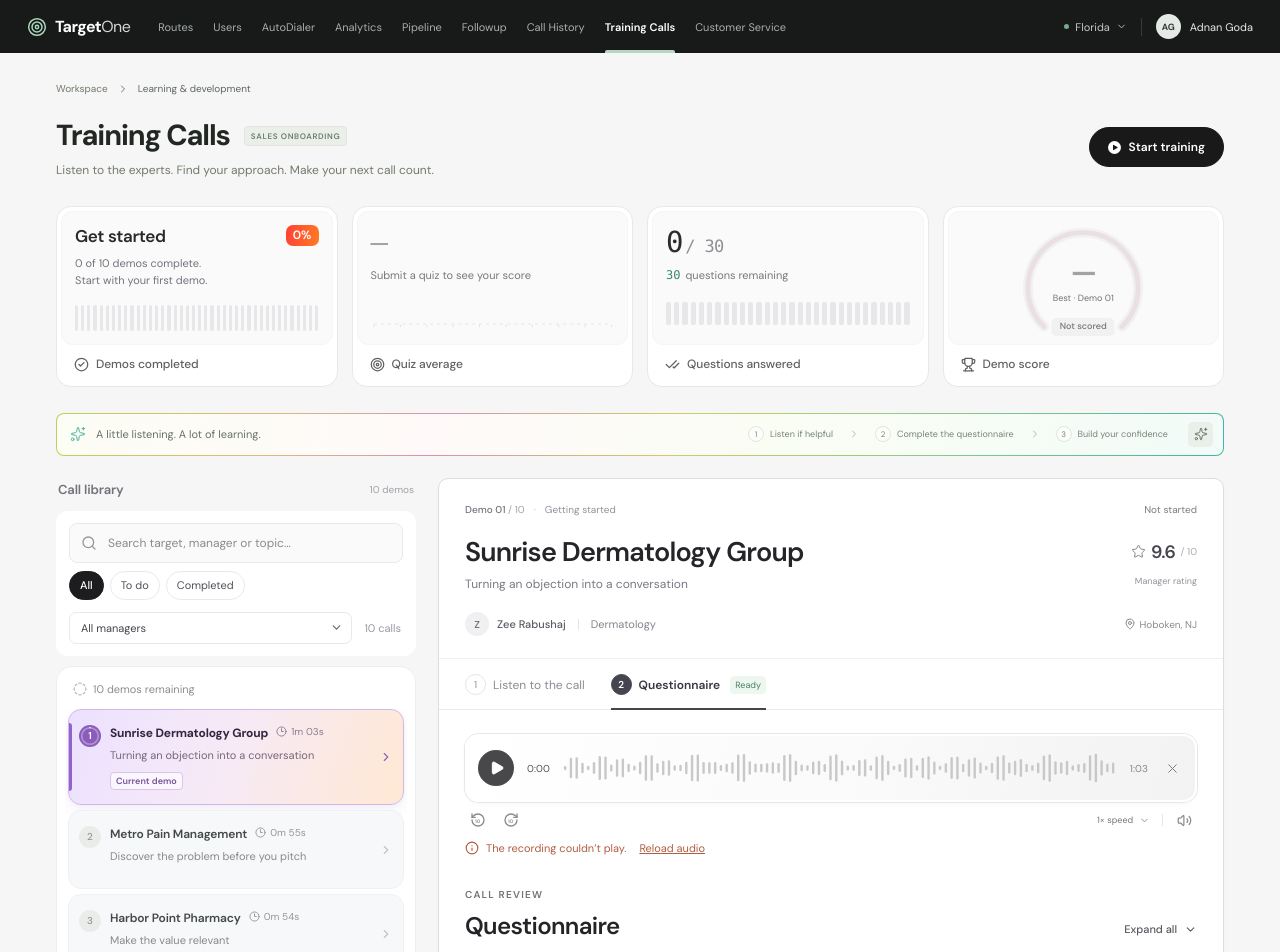
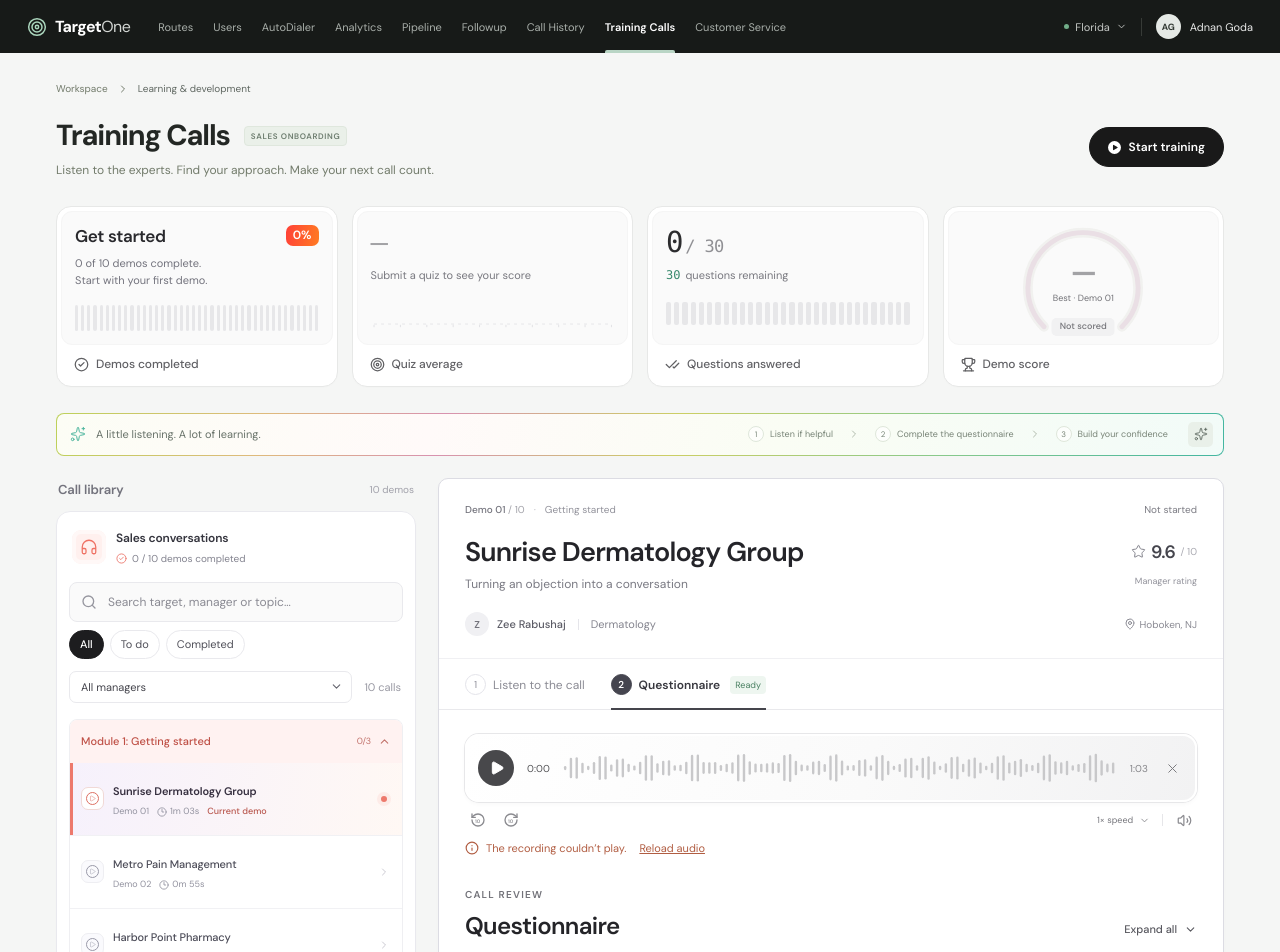
Before and after one commit to adnangodance/calls, a React (Vite) app: page / in a window 1280 px wide. Shown: the top 952 px of the page. Built offline with nearby package versions, Linux system fonts and the light colour scheme.

Commit message:
Reshape call library into a compact course outline

```diff
--- a/src/App.tsx
+++ b/src/App.tsx
@@ -1,5 +1,5 @@
 import { useEffect, useId, useRef, useState } from 'react';
-import { ArrowRight, Check, CheckCheck, ChevronDown, ChevronLeft, ChevronRight, CircleCheck, CircleDashed, Clock3, Headphones, Info, MapPin, Pause, Play, RotateCcw, RotateCw, Search, Sparkles, Star, Target, Trophy, Volume2, VolumeX, X } from 'lucide-react';
+import { ArrowRight, Check, CheckCheck, ChevronDown, ChevronLeft, ChevronRight, CircleCheck, Clock3, Headphones, Info, MapPin, Pause, Play, RotateCcw, RotateCw, Search, Sparkles, Star, Target, Trophy, Volume2, VolumeX, X } from 'lucide-react';
 import callData from './calls.json';
 import { gradeQuiz, listenedSeconds, mergePlayedRanges, sanitizeProgress } from './progress.mjs';
 
@@ -11,6 +11,7 @@ const calls = callData as Call[];
 const EMPTY: Progress = { coverage: [], position: 0, answers: [], reflection: '', confidence: 0, completed: false };
 const STORAGE_KEY = 'targetone-training-v1';
 const managers = [...new Set(calls.map(c => c.manager))];
+const modules = [...new Set(calls.map(call => call.level))];
 const formatTime = (seconds: number) => `${Math.floor(seconds / 60)}:${String(Math.floor(seconds % 60)).padStart(2, '0')}`;
 const formatDuration = (seconds: number) => `${Math.floor(seconds / 60)}m ${String(Math.floor(seconds % 60)).padStart(2, '0')}s`;
 const managerClass = (manager: string) => manager.startsWith('Zee') ? 'zee' : manager.startsWith('Edrin') ? 'edrin' : 'will';
@@ -89,6 +90,7 @@ export default function App() {
   const [initial] = useState(readSaved);
   const [progress, setProgress] = useState<Record<string, Progress>>(initial.progress);
   const [activeId, setActiveId] = useState(calls.some(c => c.id === initial.activeId) ? initial.activeId! : calls[0].id);
+  const [expandedModule, setExpandedModule] = useState<string | null>(() => calls.find(call => call.id === activeId)!.level);
   const [query, setQuery] = useState('');
   const [filter, setFilter] = useState<Filter>('all');
   const [manager, setManager] = useState('all');
@@ -109,7 +111,7 @@ export default function App() {
   });
   const audio = useRef<HTMLAudioElement>(null);
   const detail = useRef<HTMLElement>(null);
-  const demoList = useRef<HTMLOListElement>(null);
+  const demoList = useRef<HTMLDivElement>(null);
   const activeDemo = useRef<HTMLLIElement>(null);
   const guide = useRef<HTMLDialogElement>(null);
   const quizHeading = useRef<HTMLHeadingElement>(null);
@@ -135,19 +137,21 @@ export default function App() {
   useEffect(() => {
     const list = demoList.current;
     const item = activeDemo.current;
-    if (!list || !item) return;
+    if (!list || !item || item.closest('[hidden]')) return;
     const listBounds = list.getBoundingClientRect();
     const itemBounds = item.getBoundingClientRect();
     // Reveal the selected row inside the library without moving the page.
     if (itemBounds.top < listBounds.top) list.scrollTop += itemBounds.top - listBounds.top - 6;
     else if (itemBounds.bottom > listBounds.bottom) list.scrollTop += itemBounds.bottom - listBounds.bottom + 6;
-  }, [activeId, filter, manager, query]);
+  }, [activeId, expandedModule, filter, manager, query]);
 
   function update(id: string, patch: Partial<Progress>) {
     setProgress(previous => ({ ...previous, [id]: { ...EMPTY, ...previous[id], ...patch } }));
   }
 
   function selectCall(id: string) {
+    const call = calls.find(item => item.id === id)!;
+    setExpandedModule(call.level);
     setTab('quiz');
     requestAnimationFrame(() => {
       document.getElementById('call-title')?.focus({ preventScroll: true });
@@ -160,7 +164,6 @@ export default function App() {
     setAudioError(false);
     setTime(0);
     const saved = progress[id];
-    const call = calls.find(item => item.id === id)!;
     const firstUnanswered = call.questions.findIndex((_, i) => !(saved?.answers[i] >= 0));
     setExpandedTasks(saved?.submitted ? [] : [firstUnanswered < 0 ? call.questions.length : firstUnanswered]);
     setActiveId(id);
@@ -255,6 +258,7 @@ export default function App() {
     const matchesQuery = `${call.title} ${call.manager} ${call.specialty} ${call.topic}`.toLowerCase().includes(query.trim().toLowerCase());
     return matchesQuery && (manager === 'all' || call.manager === manager) && (filter === 'all' || (filter === 'todo' && !p.completed) || (filter === 'completed' && p.completed));
   });
+  const isFiltering = Boolean(query.trim()) || manager !== 'all' || filter !== 'all';
 
   return <>
     <header className="app-header">
@@ -318,6 +322,11 @@ export default function App() {
       <div className="learning-layout">
         <aside className="library" aria-label="Training call library">
           <div className="library-section-heading"><h2>Call library</h2><span>{calls.length} demos</span></div>
+          <div className="library-course">
+          <div className="library-course-heading">
+            <span className="library-course-icon" aria-hidden="true"><Headphones size={18} strokeWidth={1.7} /></span>
+            <div><h3>Sales conversations</h3><p role="status"><CircleCheck size={11} aria-hidden="true" />{completed} / {calls.length} demos completed</p></div>
+          </div>
           <div className="library-tools">
             <label className="search-box">
               <Search size={16} />
@@ -334,30 +343,45 @@ export default function App() {
           </div>
 
           <div className="call-list-panel">
-          <p className="library-queue-heading" role="status">{completed === calls.length ? <CircleCheck size={14} /> : <CircleDashed size={14} />}<span>{completed === calls.length ? 'All demos completed' : `${calls.length - completed} ${calls.length - completed === 1 ? 'demo' : 'demos'} remaining`}</span></p>
-          <ol className="call-list" aria-label="Calls" ref={demoList}>
-            {visibleCalls.length ? visibleCalls.map(call => {
+          <div className="call-list" ref={demoList}>
+            {visibleCalls.length ? modules.map((level, moduleIndex) => {
+              const moduleCalls = visibleCalls.filter(call => call.level === level);
+              if (!moduleCalls.length) return null;
+              const allModuleCalls = calls.filter(call => call.level === level);
+              const moduleCompleted = allModuleCalls.filter(call => progress[call.id]?.completed).length;
+              const expanded = isFiltering || expandedModule === level;
+              const moduleId = `call-module-${moduleIndex}`;
+              const heading = <><span className="module-title"><span>Module {moduleIndex + 1}:</span> {level}</span><span className="module-count" aria-label={isFiltering ? `${moduleCalls.length} matching demos` : `${moduleCompleted} of ${allModuleCalls.length} demos completed`}>{isFiltering ? `${moduleCalls.length} ${moduleCalls.length === 1 ? 'demo' : 'demos'}` : `${moduleCompleted}/${allModuleCalls.length}`}</span></>;
+              return <section className={`call-module ${expanded ? 'is-expanded' : ''} ${active.level === level ? 'is-current' : ''}`} key={level}>
+                <h3 className="module-heading" id={`${moduleId}-heading`}>
+                  {isFiltering ? <span className="module-label">{heading}</span> : <button className="module-toggle" aria-expanded={expanded} aria-controls={moduleId} onClick={() => setExpandedModule(expanded ? null : level)}>{heading}<ChevronDown size={13} aria-hidden="true" /></button>}
+                </h3>
+                <ol className="module-calls" id={moduleId} aria-labelledby={`${moduleId}-heading`} hidden={!expanded}>
+                  {moduleCalls.map(call => {
                     const p = progress[call.id] || EMPTY;
                     const selected = call.id === activeId;
                     const responses = call.questions.filter((_, i) => p.answers[i] >= 0).length + Number(Boolean(p.reflection.trim()));
                     const responseTotal = call.questions.length + 1;
-              const state = p.completed ? 'Completed' : p.submitted ? 'Review answers' : responses === responseTotal ? 'Ready to submit' : responses > 0 ? `${responses} of ${responseTotal} answered` : '';
+                    const state = p.completed ? '' : p.submitted ? 'Review answers' : responses === responseTotal ? 'Ready to submit' : responses > 0 ? `${responses} of ${responseTotal} answered` : '';
                     return <li className={`call-item ${selected ? 'active' : ''} ${p.completed ? 'is-complete' : ''}`} key={call.id} ref={selected ? activeDemo : null}>
                       <button className="call-select" aria-current={selected ? 'true' : undefined} onClick={() => selectCall(call.id)}>
-                  <span className={`call-step ${selected || responses > 0 ? 'has-progress' : ''} ${p.completed ? 'is-complete' : ''}`} aria-hidden="true">
-                    <svg viewBox="0 0 24 24"><circle className="call-step-track" cx="12" cy="12" r="9" /><circle className="call-step-fill" cx="12" cy="12" r="9" pathLength="100" strokeDasharray={`${p.completed ? 100 : responses / responseTotal * 100} 100`} /></svg>
-                    <span className="call-number">{calls.indexOf(call) + 1}</span>{p.completed && <Check size={11} strokeWidth={2.2} />}
+                        <span className="call-lesson-icon" aria-hidden="true"><Play size={10} strokeWidth={1.6} /></span>
+                        <span className="call-row-copy">
+                          <span className="call-item-title"><strong>{call.title}</strong></span>
+                          <span className="call-row-meta"><span>Demo <span className="call-number">{String(calls.indexOf(call) + 1).padStart(2, '0')}</span></span><span className="call-duration"><Clock3 size={10} aria-hidden="true" />{formatDuration(call.duration)}</span>{selected && <span className="call-current-label">Current demo</span>}</span>
+                          {state && <span className={`call-row-state ${p.submitted ? 'needs-review' : ''}`}>{state}</span>}
                         </span>
-                  <span className="call-row-copy">
-                    <span className="call-item-title"><strong>{call.title}</strong><span className="call-duration"><Clock3 size={11} />{formatDuration(call.duration)}</span></span>
-                    <span className="call-description">{call.topic}</span>
-                    {(selected || state) && <span className="call-row-status">{selected && <span className="call-current-label">Current demo</span>}{state && <span className={`call-row-state ${p.completed ? 'complete' : p.submitted ? 'needs-review' : ''}`}>{state}</span>}</span>}
+                        <span className={`call-row-indicator ${p.completed ? 'is-complete' : selected ? 'is-current' : ''}`}>
+                          {p.completed ? <CircleCheck size={14} aria-label="Completed" /> : selected ? <span className="current-demo-dot" aria-hidden="true" /> : <ChevronRight size={12} aria-hidden="true" />}
                         </span>
-                  <ChevronRight size={14} className="call-row-chevron" aria-hidden="true" />
                       </button>
                     </li>;
-            }) : <li className="empty-state"><Search size={25} /><strong>No calls found</strong><p>{query || manager !== 'all' ? 'Try a different search or filter.' : filter === 'completed' ? 'Your completed demos will appear here.' : 'All demos are complete. Revisit any call to practice.'}</p><button className="text-button" onClick={() => { setQuery(''); setFilter('all'); setManager('all'); }}>Show all calls<ArrowRight size={13} /></button></li>}
+                  })}
                 </ol>
+              </section>;
+            }) : <div className="empty-state"><Search size={25} /><strong>No calls found</strong><p>{query || manager !== 'all' ? 'Try a different search or filter.' : filter === 'completed' ? 'Your completed demos will appear here.' : 'All demos are complete. Revisit any call to practice.'}</p><button className="text-button" onClick={() => { setQuery(''); setFilter('all'); setManager('all'); }}>Show all calls<ArrowRight size={13} /></button></div>}
+          </div>
+          </div>
           </div>
         </aside>
 
--- a/src/styles.css
+++ b/src/styles.css
@@ -447,7 +447,13 @@ h3 { font-size: 13px; font-weight: 550; letter-spacing: -.15px; }
 .library-section-heading h2 { font-size: 13px; font-weight: 550; letter-spacing: -.15px; color: #72727c; }
 .library-section-heading > span { font-size: 10px; color: #a1a1aa; }
 
-.library-tools { padding: 12px 13px; margin-bottom: 10px; background: #fff; border-radius: 12px; }
+.library-course { padding: 15px 12px 12px; border: 1px solid #e9e9ee; border-radius: 14px; background: #fff; box-shadow: 0 2px 5px #29293803; }
+.library-course-heading { display: flex; align-items: center; gap: 10px; padding: 2px 3px 16px; }
+.library-course-icon { display: grid; place-items: center; width: 34px; height: 34px; border-radius: 9px; background: #fff0ee; color: #ef7265; box-shadow: inset 0 0 0 4px #fff8f7; }
+.library-course-heading h3 { color: #35353e; font-size: 12px; font-weight: 600; line-height: 1.5; }
+.library-course-heading p { display: flex; align-items: center; gap: 5px; margin-top: 4px; color: #83838f; font-size: 10px; line-height: 1.5; }
+.library-course-heading p svg { color: #ed7c72; }
+.library-tools { padding: 0 0 14px; margin-bottom: 2px; }
 .search-box { display: flex; align-items: center; gap: 9px; padding: 10px 11px; background: #fafafa; border: 1px solid #e9e9ed; border-radius: 8px; color: #96969f; }
 .search-box:focus-within { border-color: #a4a4ad; background: #fff; }
 .search-box input { width: 100%; min-width: 0; background: none; border: 0; outline: none; font-size: 12px; color: #33333b; }
@@ -463,60 +469,61 @@ h3 { font-size: 13px; font-weight: 550; letter-spacing: -.15px; }
 .select-wrap select { width: 100%; border: 1px solid #e9e9ed; border-radius: 7px; background: #fff; color: #44444c; font-size: 11px; padding: 8px 28px 8px 11px; appearance: none; cursor: pointer; }
 .select-wrap svg { position: absolute; right: 9px; pointer-events: none; color: #65656f; }
 .library-result-count { font-size: 11px; color: #9999a3; padding-right: 2px; font-variant-numeric: tabular-nums; }
-.call-list-panel { min-width: 0; padding: 8px; border: 1px solid #eceeed; border-radius: 16px; background: #fff; }
-.library-queue-heading { display: flex; align-items: center; gap: 6px; padding: 6px 8px 12px; color: #8b8e8c; font-size: 11px; line-height: 1.5; }
-.library-queue-heading > svg { color: #b1b8b1; }
-.call-list { display: grid; gap: 5px; max-height: 760px; overflow-y: auto; list-style: none; margin: 0; padding: 0 3px 8px; scrollbar-width: thin; scrollbar-color: #dcdce2 transparent; }
-.call-item { position: relative; min-width: 0; border: 1px solid #eef0f3; border-radius: 13px; background: #f7f8fa; transition: background .15s, border-color .15s, box-shadow .15s; }
-.call-item:hover { background: #fff; border-color: #dce0e7; box-shadow: 0 2px 8px #24243006; }
-.call-item.active { border-color: #ceb8e7; background: linear-gradient(110deg, #ece1ff 0%, #f7eaf6 48%, #ffe8d3 100%); box-shadow: 0 2px 4px #70439d0a, 0 5px 14px #70439d12; }
-.call-item.active::before { content: ''; position: absolute; left: 0; top: 13px; bottom: 13px; width: 3px; border-radius: 0 3px 3px 0; background: #9462ce; pointer-events: none; }
-.call-select { display: grid; grid-template-columns: 22px minmax(0, 1fr) 14px; align-items: start; gap: 9px; text-align: left; width: 100%; min-height: 77px; padding: 14px 10px; border-radius: 12px; }
+.call-list-panel { min-width: 0; }
+.call-list { max-height: 760px; overflow-y: auto; scrollbar-width: thin; scrollbar-color: #dcdce2 transparent; }
+.call-module { overflow: hidden; border: 1px solid #efeff2; border-radius: 8px; background: #fff; }
+.call-module + .call-module { margin-top: 5px; }
+.module-heading { font-size: 11px; font-weight: 450; }
+.module-toggle, .module-label { display: flex; align-items: center; gap: 7px; width: 100%; min-height: 43px; padding: 10px 11px; text-align: left; background: #f7f7f9; color: #777783; line-height: 1.5; }
+.module-toggle:hover { background: #f0f0f4; color: #4e4e5b; }
+.module-toggle:focus-visible { outline-offset: -3px; }
+.module-title { flex: 1; min-width: 0; }
+.module-title > span { white-space: nowrap; }
+.module-count { flex-shrink: 0; font-size: 9px; font-weight: 400; font-variant-numeric: tabular-nums; color: #868691; }
+.module-toggle > svg { color: #9d9da8; transition: transform .15s; }
+.is-expanded > .module-heading .module-toggle > svg { transform: rotate(180deg); }
+.is-current > .module-heading .module-toggle, .is-current > .module-heading .module-label { background: #fff2f1; color: #bf5046; }
+.is-current > .module-heading .module-toggle:hover { background: #ffeae8; }
+.is-current > .module-heading .module-count, .is-current > .module-heading svg { color: #c2736c; }
+.module-calls { list-style: none; margin: 0; padding: 0; }
+.call-item { position: relative; min-width: 0; background: #fff; transition: background .15s; }
+.call-item + .call-item { border-top: 1px solid #f1f1f4; }
+.call-item:hover { background: #faf9fc; }
+.call-item.active { background: linear-gradient(100deg, #f6f1fc 0%, #fff8f4 100%); }
+.call-item.active::before { content: ''; position: absolute; left: 0; top: 0; bottom: 0; width: 3px; background: #ed796c; pointer-events: none; }
+.call-select { display: grid; grid-template-columns: 23px minmax(0, 1fr) 14px; align-items: center; gap: 9px; width: 100%; min-height: 72px; padding: 13px 11px; text-align: left; }
 .call-select:focus-visible { outline-offset: -3px; }
-.call-step { position: relative; display: grid; place-items: center; width: 22px; height: 22px; margin-top: 1px; border-radius: 50%; background: #e9ece9; }
-.call-step > svg { position: absolute; inset: 0; width: 100%; height: 100%; transform: rotate(-90deg); opacity: 0; }
-.call-step circle { fill: none; stroke-width: 1.8; }
-.call-step-track { stroke: #e3e9df; }
-.call-step-fill { stroke: #56a84c; stroke-linecap: round; transition: stroke-dasharray .2s; }
-.call-number { color: #919890; font-size: 10px; font-weight: 450; line-height: 1; font-variant-numeric: tabular-nums; }
-.call-step.has-progress, .call-step.is-complete { background: transparent; }
-.call-step.has-progress > svg, .call-step.is-complete > svg { opacity: 1; }
-.active .call-number { color: #52824a; }
-.active .call-step:not(.is-complete) { background: #8b5cbb; }
-.active .call-step:not(.is-complete) .call-step-track { stroke: #ffffff55; }
-.active .call-step:not(.is-complete) .call-step-fill { stroke: #fff; }
-.active .call-step:not(.is-complete) .call-number { color: #fff; font-weight: 550; }
-.call-step.is-complete .call-number { visibility: hidden; }
-.call-step.is-complete > svg:last-child { width: 11px; height: 11px; inset: auto; color: #4a9642; transform: none; }
+.call-lesson-icon { display: grid; place-items: center; width: 23px; height: 23px; border: 1px solid #eeeef2; border-radius: 7px; background: #fafafd; color: #9999a8; }
+.call-lesson-icon svg { width: 13px; height: 13px; padding: 2px; border: 1px solid currentColor; border-radius: 50%; }
+.active .call-lesson-icon { background: #fff; color: #dd7063; border-color: #f1d9d6; }
 .call-row-copy { display: block; min-width: 0; }
-.call-item-title { display: flex; align-items: baseline; flex-wrap: wrap; gap: 4px 8px; }
-.call-item-title strong { color: #434946; font-size: 12px; font-weight: 550; letter-spacing: -.15px; line-height: 1.5; }
-.active .call-item-title strong { color: #352540; font-weight: 650; }
-.call-duration { display: inline-flex; align-items: center; gap: 4px; color: #929993; font-size: 10px; line-height: 1.5; white-space: nowrap; }
-.call-description { display: block; margin-top: 5px; color: #848b85; font-size: 11px; line-height: 1.55; }
-.active .call-description { color: #756779; }
-.active .call-duration { color: #8a7b91; }
-.call-row-status { display: flex; align-items: center; flex-wrap: wrap; gap: 5px 8px; margin-top: 7px; }
-.call-current-label { padding: 2px 5px; border: 1px solid #d9c5e6; border-radius: 4px; background: #ffffffa8; color: #79509b; font-size: 9px; font-weight: 550; line-height: 1.4; }
-.call-row-state { color: #838e80; font-size: 10px; line-height: 1.5; }
-.call-row-state.complete { color: #4d8645; }
-.call-row-state.needs-review { color: #9a7748; }
-.call-row-chevron { align-self: center; color: #bec6bd; }
-.active .call-row-chevron { color: #9264b5; }
+.call-item-title { display: block; }
+.call-item-title strong { color: #4c4c58; font-size: 11px; font-weight: 450; letter-spacing: -.1px; line-height: 1.55; }
+.active .call-item-title strong { color: #373040; font-weight: 600; }
+.call-row-meta { display: flex; align-items: center; flex-wrap: wrap; gap: 4px 8px; margin-top: 5px; color: #92929f; font-size: 9px; line-height: 1.5; font-variant-numeric: tabular-nums; }
+.call-duration { display: inline-flex; align-items: center; gap: 3px; white-space: nowrap; }
+.call-current-label { color: #b9584f; font-size: 9px; font-weight: 500; }
+.call-row-state { display: block; margin-top: 5px; color: #838391; font-size: 10px; line-height: 1.5; }
+.call-row-state.needs-review { color: #a07135; }
+.call-row-indicator { display: grid; place-items: center; color: #cbcad2; }
+.call-row-indicator.is-complete { color: #ed796c; }
+.call-row-indicator.is-complete svg { fill: #ed796c; stroke: #fff; }
+.current-demo-dot { width: 6px; height: 6px; border-radius: 50%; background: #ed796c; box-shadow: 0 0 0 4px #ed796c18; }
 .empty-state { padding: 38px 18px; text-align: center; color: #9898a0; background: #fff; border-radius: 12px; font-size: 11px; }
 .empty-state strong { display: block; color: #45454c; margin: 14px 0 8px; font-size: 13px; font-weight: 550; }
 .empty-state p { line-height: 1.7; }
 .empty-state button { margin-top: 13px; }
 @media (max-width: 899px) {
-  .library { display: grid; grid-template-columns: 300px minmax(0, 1fr); gap: 12px; align-items: start; grid-row: 2; }
-  .library-section-heading { grid-column: 1 / -1; margin-bottom: 0; }
-  .library-tools { margin-bottom: 0; }
+  .library { grid-row: 2; }
+  .library-course { display: grid; grid-template-columns: 260px minmax(0, 1fr); column-gap: 20px; align-items: start; padding: 16px; }
+  .library-course-heading { grid-column: 1; }
+  .library-tools { grid-column: 1; }
+  .call-list-panel { grid-column: 2; grid-row: 1 / span 2; }
   .call-list { max-height: 320px; }
 }
 @media (max-width: 600px) {
-  .library { display: block; }
+  .library-course { display: block; padding: 14px 11px 11px; }
   .library-section-heading { margin-bottom: 12px; }
-  .library-tools { margin-bottom: 10px; }
   .search-box { padding: 10px; }
   .search-box input { font-size: 11px; }
   .call-list { max-height: 380px; }
@@ -573,7 +580,7 @@ h3 { font-size: 13px; font-weight: 550; letter-spacing: -.15px; }
 }
 @media (min-width: 900px) {
   .library { position: sticky; top: 24px; }
-  .call-list { max-height: max(240px, calc(100dvh - 245px)); }
+  .call-list { max-height: max(240px, calc(100dvh - 315px)); }
 }
 @media (max-width: 600px) {
   .training-stats { grid-template-columns: none; grid-auto-flow: column; grid-auto-columns: 260px; gap: 10px; margin-bottom: 20px; padding-bottom: 5px; overflow-x: auto; scroll-snap-type: x proximity; scrollbar-width: thin; scrollbar-color: #dcdce2 transparent; }
```
Also changed, not shown: 1 other file (tests, documents, lock files or other folders). Lines whose indentation alone changed are shown as unchanged.
